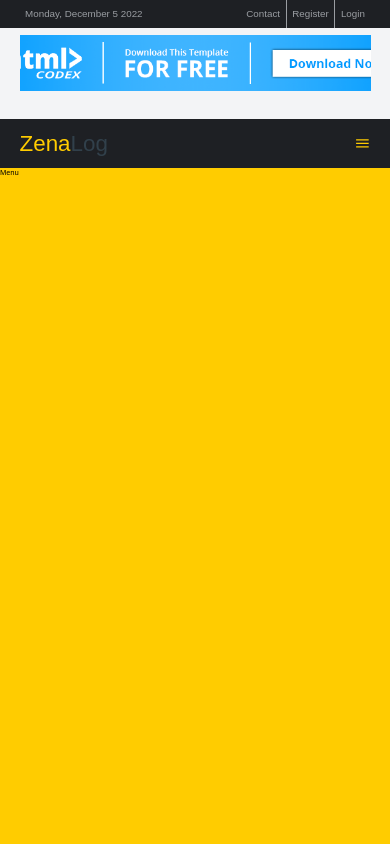
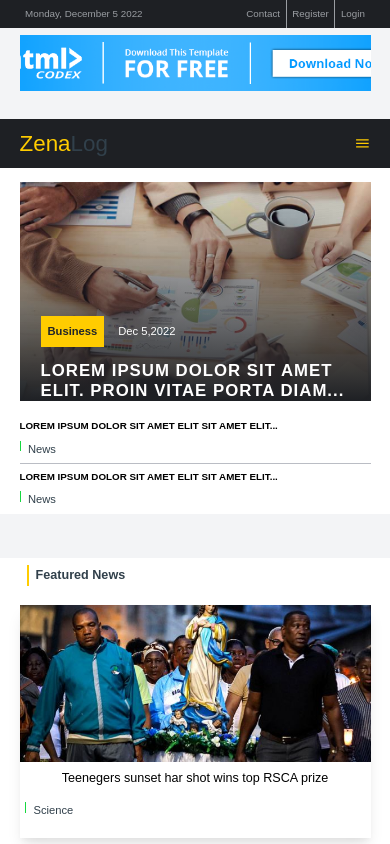
Before and after one commit to Sagni-prog/News-website, a React (Create React App) app: page / in a window 390 px wide. Shown: the top 844 px of the page. Built offline with nearby package versions, Linux system fonts and the light colour scheme.

Commit message:
mobile menu

```diff
--- a/src/components/menu/Menu.js
+++ b/src/components/menu/Menu.js
@@ -1,9 +1,16 @@
-import React from 'react'
+import {React,useContext} from 'react'
+import './menu.css'
+import NavContext from '../../contexts/NavContext'
 
 const Menu = () => {
+
+  const {state,dispatch} = useContext(NavContext)
   return (
-    <div  className='bg-yellow h-100'>
-         Menu
+    <div  className={`${!state.show ? 'hide': ''} bg-yellow`}>
+         <h1>hello</h1>
+         <h1>hello</h1>
+         <h1>hello</h1>
+         <h1>hello</h1>
     </div>
   )
 }
--- /dev/null
+++ b/src/components/menu/menu.css
@@ -0,0 +1,4 @@
+.hide{
+    height: 0;
+    transition: all 3s;
+}
```
